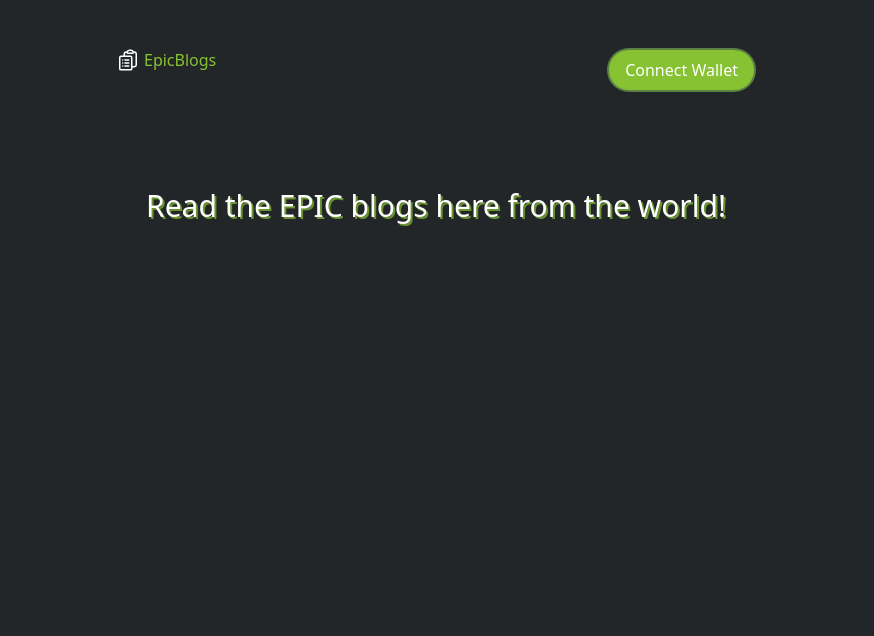
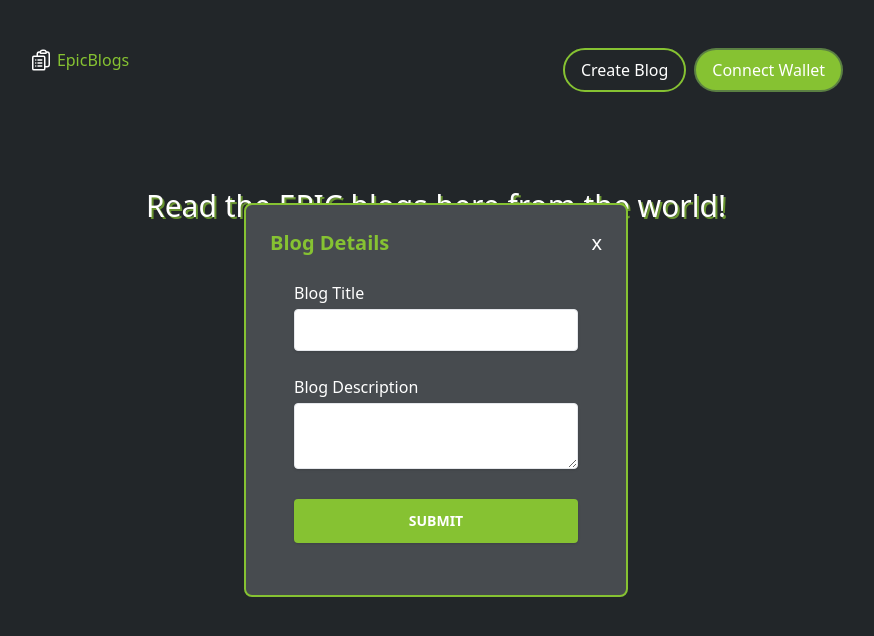
Before and after one commit to dhrumishah/EpicBlogs, a Next.js app: page / in a window 1280 px wide. Shown: the top 636 px of the page, without its empty margins (204-1078 px from the left). Built offline with nearby package versions, Linux system fonts and the light colour scheme.

Commit message:
modal created

```diff
--- /dev/null
+++ b/pages/components/CreateModal.tsx
@@ -0,0 +1,55 @@
+import React, { useState } from "react";
+
+type Props = {};
+
+const CreateModal = (props: Props) => {
+  const [showModal, setShowModal] = useState(true);
+  return (
+    <div className="">
+      {showModal ? (
+        <>
+          <div className="flex justify-center items-center overflow-x-hidden overflow-y-auto fixed inset-0 z-50 outline-none focus:outline-none">
+            <div className="relative w-auto my-6 mx-auto max-w-sm">
+              <div className="border-2 border-[#86C232] rounded-lg relative flex flex-col w-full bg-[#474B4F] p-6">
+                <div className="flex justify-between text-center gap-8">
+                  <h1 className="text-xl text-[#86C232] font-bold">
+                    Blog Details
+                  </h1>
+                  <button
+                    className="bg-transparent border-0 text-black float-right"
+                    onClick={() => setShowModal(false)}
+                  >
+                    <span className="text-white h-6 w-4 items-center text-xl  py-0 ">
+                      x
+                    </span>
+                  </button>
+                </div>
+                <div className="relative p-6 flex-auto">
+                  <form className="w-full">
+                    <label className="block text-white text-md mb-1">
+                      Blog Title
+                    </label>
+                    <input className="shadow appearance-none border rounded w-full py-2 px-1 text-black mb-6" />
+                    <label className="block text-white text-md mb-1">
+                      Blog Description
+                    </label>
+                    <textarea className="shadow appearance-none border rounded w-full py-2 px-1 text-black mb-6" />
+                    <button
+                      className="w-full text-white bg-[#86C232] active:bg-[#61892F] font-bold uppercase text-sm px-6 py-3 rounded shadow hover:shadow-lg outline-none focus:outline-none mr-1 mb-1"
+                      type="button"
+                      onClick={() => setShowModal(false)}
+                    >
+                      Submit
+                    </button>
+                  </form>
+                </div>
+              </div>
+            </div>
+          </div>
+        </>
+      ) : null}
+    </div>
+  );
+};
+
+export default CreateModal;
--- a/pages/index.tsx
+++ b/pages/index.tsx
@@ -1,21 +1,29 @@
 import Link from "next/link";
 import DocumentIcon from "./components/DocumentIcon";
 import PageHeaders from "./components/PageHeaders";
+import CreateModal from "./components/CreateModal";
 
 export default function Home() {
   return (
     <div className="bg-[#222629] min-h-screen text-white">
-      <main className="p-4 max-w-2xl mx-auto">
-        <header className="flex justify-between my-8">
+      <main className="p-4 relative">
+        <header className="flex justify-around my-8">
           <Link href="/" className="flex gap-1">
             <DocumentIcon />
             <span className="text-[#86C232]">EpicBlogs</span>
           </Link>
-          <button className="bg-[#86C232] py-2 px-4 rounded-full border-2 border-slate-700/50 cursor-pointer">
-            Connect Wallet
-          </button>
+          <div className="flex gap-2">
+            <button className=" py-2 px-4 rounded-full border-2 border-[#86C232] cursor-pointer">
+              Create Blog
+            </button>
+            <button className="bg-[#86C232] py-2 px-4 rounded-full border-2 border-slate-700/50 cursor-pointer">
+              Connect Wallet
+            </button>
+          </div>
         </header>
         <PageHeaders h1Text={"Read the EPIC blogs here from the world!"} />
+
+        <CreateModal />
       </main>
     </div>
   );
```
